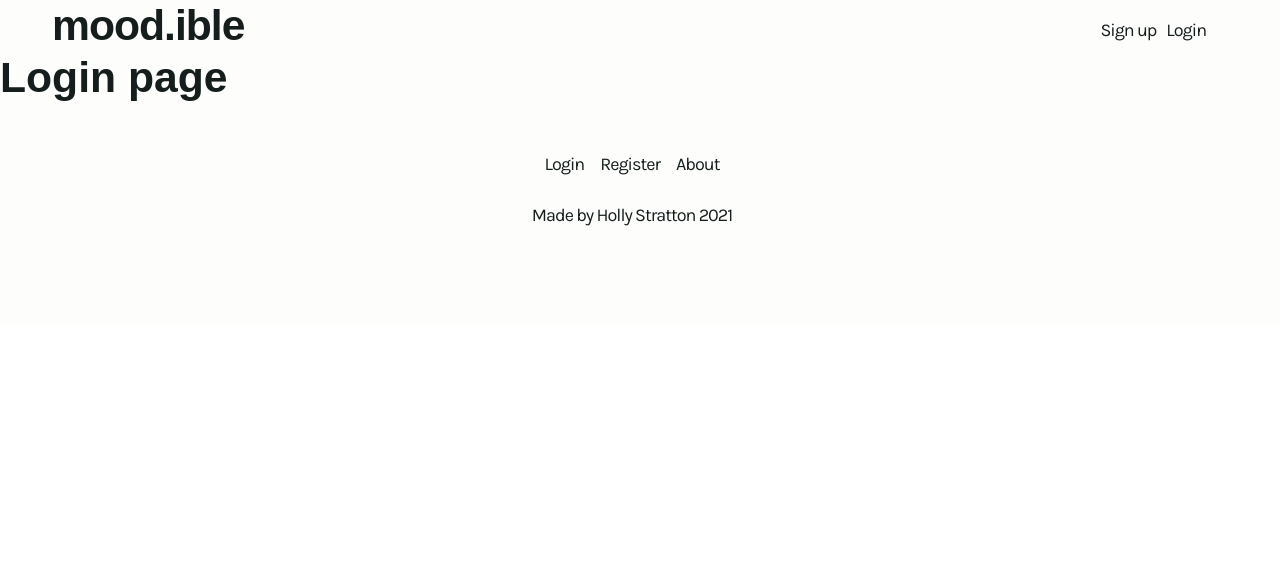
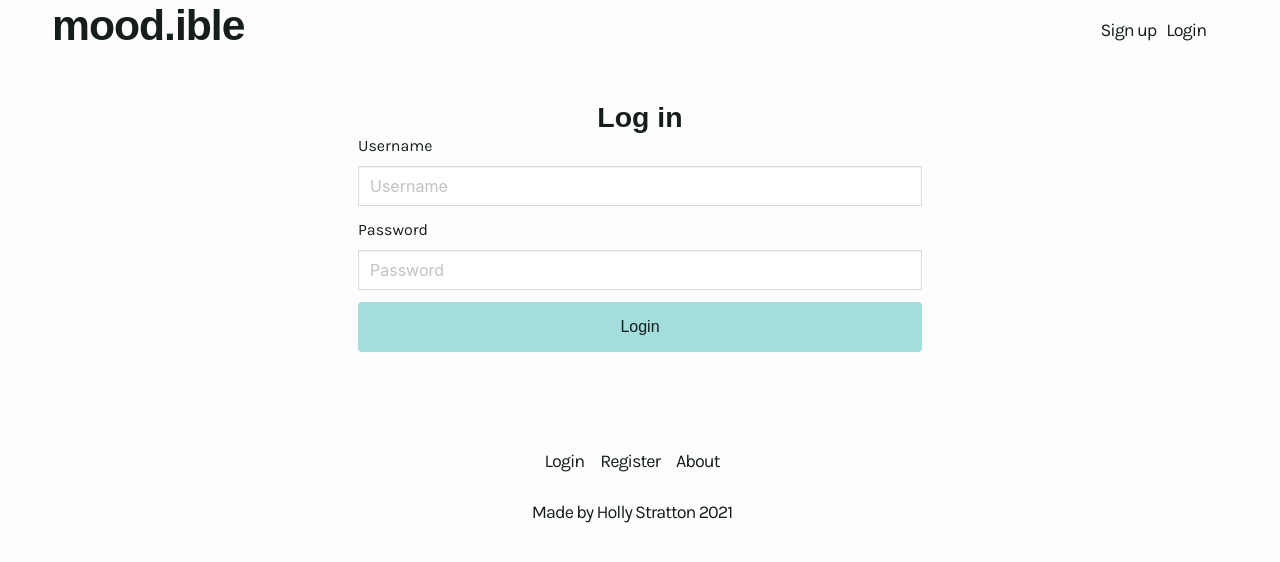
Before and after one commit to hollylouisarose/moodible-frontend, a React (Create React App) app: page /login in a window 1280 px wide. Shown: the top 562 px of the page. Built offline with nearby package versions, Linux system fonts and the light colour scheme; a web font is replaced by a local one.

Commit message:
intial login form and register correction

```diff
--- a/src/components/auth/Login.js
+++ b/src/components/auth/Login.js
@@ -1,6 +1,58 @@
 function Login(){
 
-  return <h2>Login page</h2>
+  const handleChange = (e) => {
+    console.log('value', e.target.value, 'name', e.target.name)
+  }
+
+  const handleSubmit = (e) => {
+    e.preventDefault()
+    console.log('submitted')
+  }
+
+  return (
+    <section className="section">
+      <div className="container">
+        <div className="columns">
+          <form
+            className="column is-half is-offset-one-quarter box"
+          >
+            <h3 className="has-text-centered">Log in</h3>
+            <div className="field">
+              <label className="label">Username</label>
+              <div className="control">
+                <input
+                  className="input"
+                  placeholder="Username"
+                  name="username"
+                  onChange={handleChange}
+                />
+              </div>
+            </div>
+            <div className="field">
+              <label className="label">Password</label>
+              <div className="control">
+                <input
+                  type="password"
+                  className="input"
+                  placeholder="Password"
+                  name="password"
+                  onChange={handleChange}
+                />
+              </div>
+            </div>
+            <div className="field">
+              <button
+                type="submit"
+                onClick={handleSubmit}
+                className="button is-fullwidth login">
+                Login</button>
+            </div>
+          </form>
+        </div>
+      </div>
+    </section>
+
+  )
 
 
 }
--- a/src/components/auth/SignUp.js
+++ b/src/components/auth/SignUp.js
@@ -5,6 +5,11 @@ function Register(){
 
   const handleChange = (e) => {
     console.log('value', e.target.value, 'name', e.target.name)
+  }
+
+  const handleSubmit = (e) => {
+    e.preventDefault()
+    console.log('submitted')
   }
 
   return (
@@ -74,7 +79,10 @@ function Register(){
               </div>
             </div>
             <div className="field">
-              <button type="submit" className="button is-fullwidth">Sign Up</button>
+              <button type="submit"
+                onClick={handleSubmit}
+                className="button is-fullwidth">
+                Sign Up</button>
             </div>
           </form>
         </div>
--- a/src/styles/main.scss
+++ b/src/styles/main.scss
@@ -123,6 +123,11 @@ body {
       font-family: 'interstate', sans-serif;
       padding: 25px;
     }
+
+    .button.is-fullwidth.login {
+      background: $blue;
+    }
+
   }
 
   .input {
```
